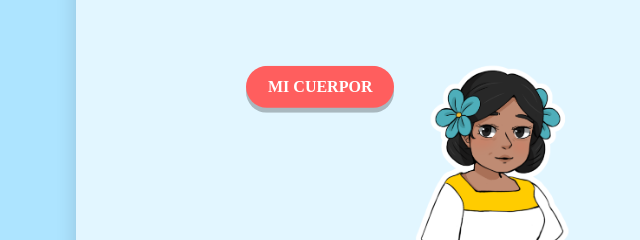
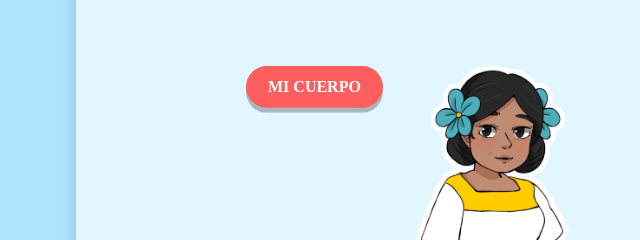
Before and after one commit to Edzakujix/appchol, a plain HTML site: page panprin.html in a window 1280 px wide. Shown: the part 213-453 px from the top of the page, 144-784 px from the left. Drawn offline with Linux system fonts and the light colour scheme.

Commit message:
Update panprin.html

```diff
--- a/panprin.html
+++ b/panprin.html
@@ -233,7 +233,7 @@
         <a href="U2/U2DOVI.html" class="nav-btn" id="btn2">DONDE VIVO</a>
         <a href="U3/U3ESC.html" class="nav-btn" id="btn3">ESCUELA</a>
         <a href="U4/U4GUPA.html" class="nav-btn" id="btn4">GUSTOS Y PASATIEMPOS</a>
-        <a href="U5/U5MICU.html" class="nav-btn" id="btn5">MI CUERPOR</a>
+        <a href="U5/U5MICU.html" class="nav-btn" id="btn5">MI CUERPO</a>
 
     </div>
 </div>
```
